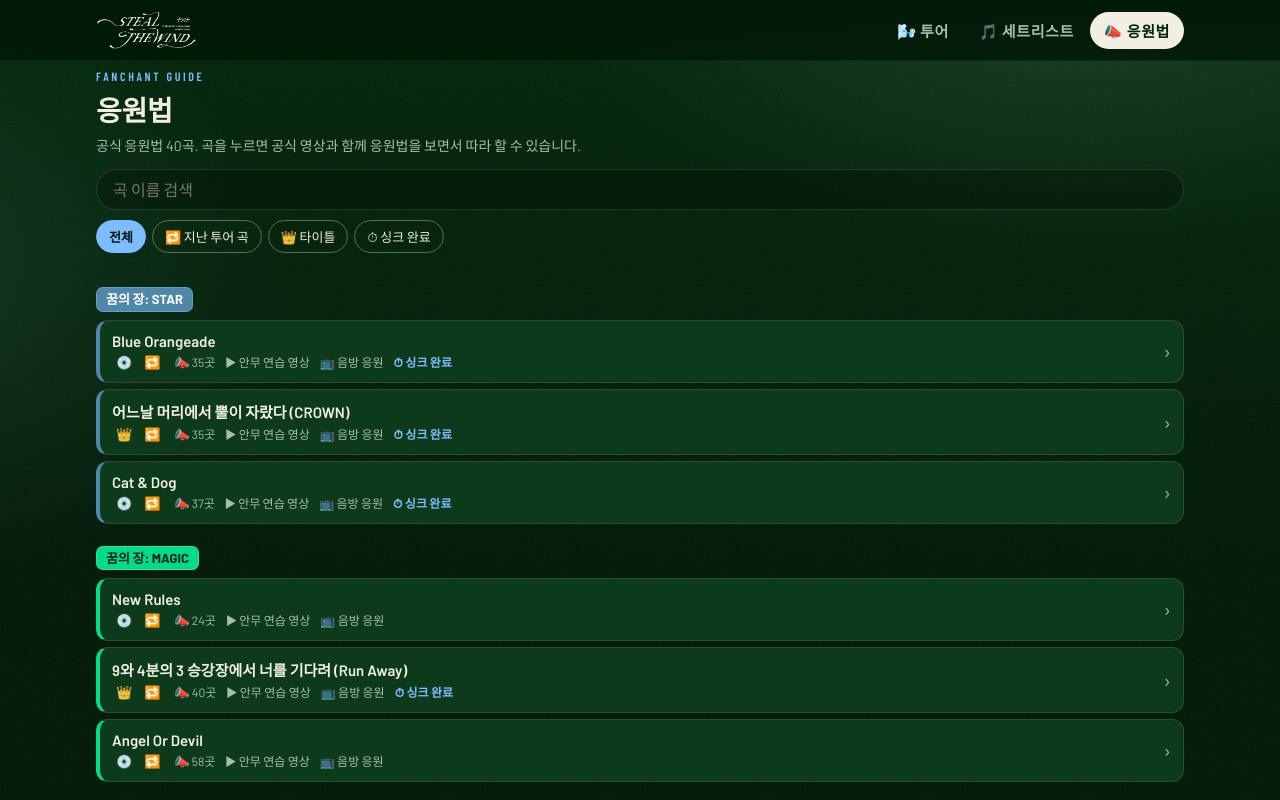
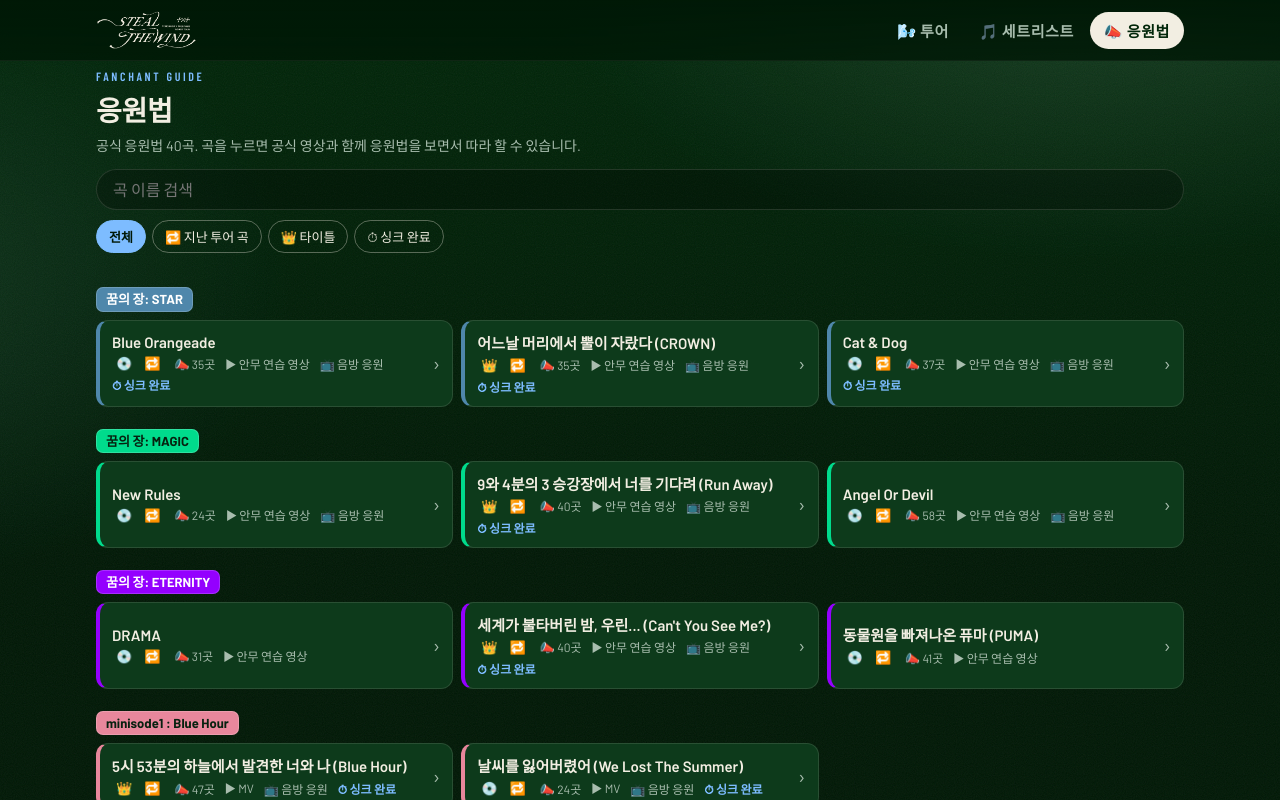
Before and after one commit to seung-min-lee-87/txt-steal-concert, a React (Vite) app: page / in a window 1280 px wide. Both pictures are taken after a click on the button "📣 응원법 보러 가기". Shown: the top 800 px of the page. Built offline with nearby package versions, Linux system fonts and the light colour scheme; a web font is replaced by a local one.

Commit message:
응원법 목록: 넓은 화면에서 곡 카드 2·3단 (미리보기)
Co-Authored-By: Claude Opus 5.5 <noreply@anthropic.com>
Claude-Session: https://claude.ai/code/session_01MnuQ5qn4AV9NFbLprPfGB1

```diff
--- a/src/App.css
+++ b/src/App.css
@@ -587,3 +587,8 @@ code { background: var(--card-strong); padding: 0 4px; border-radius: 4px; }
 .hero-body.one-line { display: flex; align-items: center; flex-wrap: wrap; gap: 12px 24px; }
 .hero-body.one-line .hero-actions { margin: 0 0 0 auto; }
 @media (max-width: 700px) { .hero-body.one-line .kicker { flex-basis: 100%; } .hero-body.one-line .hero-actions { margin-left: 0; } }
+/* 응원법 목록: 넓은 화면에서는 곡 카드를 2·3단으로 */
+.chant-list .song-list { display: grid; gap: 8px; }
+@media (min-width: 760px) { .chant-list .song-list { grid-template-columns: repeat(2, minmax(0, 1fr)); } }
+@media (min-width: 1100px) { .chant-list .song-list { grid-template-columns: repeat(3, minmax(0, 1fr)); } }
+.chant-list .song-list .song-row { height: 100%; }
--- a/src/components/ChantPage.jsx
+++ b/src/components/ChantPage.jsx
@@ -100,7 +100,7 @@ function ChantList({ go }) {
   }, [filter, q])
 
   return (
-    <div className="page">
+    <div className="page chant-list">
       <p className="kicker">Fanchant Guide</p>
       <h1 className="page-title">응원법</h1>
       <p className="hint">
```
